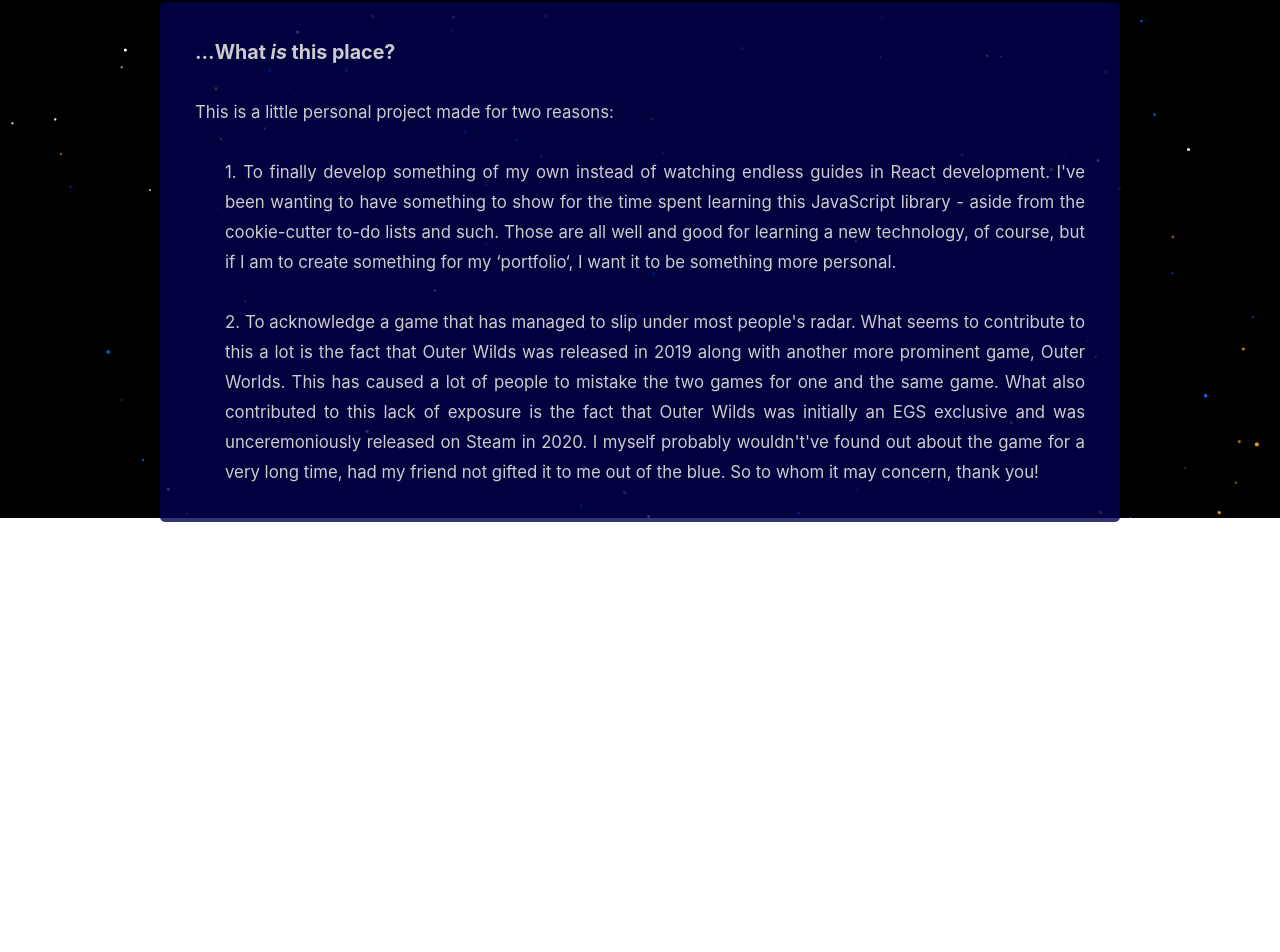
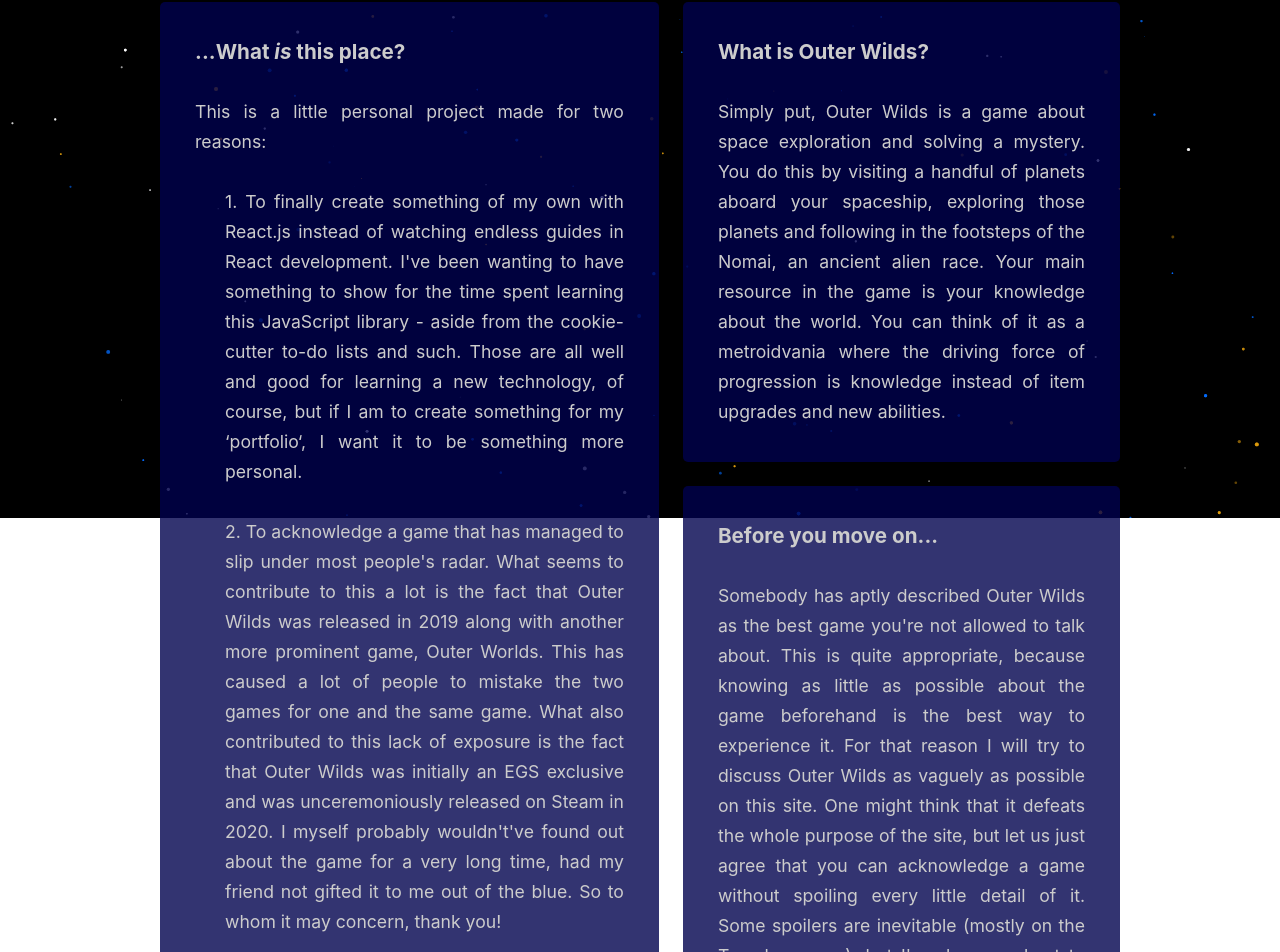
Before and after one commit to ensehic/wild-react-venture, a React (Create React App) app: page / in a window 1280 px wide. Shown: the part 282-1234 px from the top of the page. Before the commit the page ends 876 px from the top, so only its background shows below. Built offline with nearby package versions, Linux system fonts and the light colour scheme.

Commit message:
Revamped Home's layout so that it uses grid when screen is over 1200px wide.

```diff
--- /dev/null
+++ b/src/views/Home.module.css
@@ -0,0 +1,40 @@
+.homeMainContent {
+   display: flex;
+   flex-flow: column;
+   padding: 0;
+}
+
+.homeSubContent {
+    width: 100%;
+}
+
+.beforeYouMove {
+    margin-top: 5vh;
+}
+
+
+@media (min-width: 1200px) {
+    .homeMainContent {
+        display: grid;
+        grid-template-columns: repeat(2, auto);
+        grid-template-rows: repeat(2, auto);
+        row-gap: 3vh;
+        column-gap: 3vh;
+    }
+
+    .intro {
+        grid-row: 1 / span 2;
+    }
+
+    .whatIs {
+        grid-area: 1 / 2; /* grid-row-start / grid-column-start shorthand*/
+    }
+
+    .beforeYouMove {
+        grid-area: 2 / 2;
+    }
+
+    .beforeYouMove {
+        margin-top: 0;
+    }
+}
--- a/src/views/Home.tsx
+++ b/src/views/Home.tsx
@@ -2,6 +2,7 @@
 
 import Container from '../components/Container/Container';
 import Spacer from '../components/Spacer/Spacer';
+import classes from './Home.module.css';
 
 const Home = () => (
     <>
@@ -9,13 +10,14 @@
             <p>Be welcomed in this place!</p>
         </Container>
         <Spacer height='5vh' />
-        <Container defaultBackground>
+        <Container classNameProp={classes.homeMainContent}>
+            <Container classNameProp={`${classes.homeSubContent} ${classes.intro}`} defaultBackground>
                 <h3>...What <em>is</em> this place?</h3>
                 <br />
                 <p>This is a little personal project made for two reasons:</p>
                 <br/>
                 <p className={'indented'}>
-                1. To finally develop something of my own instead of watching endless guides in React development.
+                    1. To finally create something of my own with React.js instead of watching endless guides in React development.
                     I&apos;ve been wanting to have something to show for the time spent learning this JavaScript library - aside from the cookie-cutter to-do lists and such.
                     Those are all well and good for learning a new technology, of course, but if I am to create something for my &lsquo;portfolio&lsquo;, I want it to be something more personal.
                 </p>
@@ -27,6 +29,27 @@
                     found out about the game for a very long time, had my friend not gifted it to me out of the blue. So to whom it may concern, thank you!
                 </p>
             </Container>
+            <Spacer height='5vh' />
+            <Container classNameProp={`${classes.homeSubContent} ${classes.whatIs}`} defaultBackground>
+                <h3>What is Outer Wilds?</h3>
+                <br/>
+                <p>
+                    Simply put, Outer Wilds is a game about space exploration and solving a mystery. You do this by visiting a handful of planets aboard your spaceship, exploring those planets
+                    and following in the footsteps of the Nomai, an ancient alien race. Your main resource in the game is your knowledge about the world. You can think of it as a metroidvania
+                    where the driving force of progression is knowledge instead of item upgrades and new abilities.
+                </p>
+            </Container>
+            <Container classNameProp={`${classes.homeSubContent} ${classes.beforeYouMove}`} defaultBackground>
+                <h3>Before you move on...</h3>
+                <br/>
+                <p>
+                    Somebody has aptly described Outer Wilds as the best game you&apos;re not allowed to talk about. This is quite appropriate, because knowing as little as possible about the
+                    game beforehand is the best way to experience it. For that reason I will try to discuss Outer Wilds as vaguely as possible on this site. One might think that it defeats
+                    the whole purpose of the site, but let us just agree that you can acknowledge a game without spoiling every little detail of it. Some spoilers are inevitable (mostly on
+                    the Travelers page), but I&apos;ve done my best to avoid anything major. The last thing I would want to do is ruin it for any potential players.
+                </p>
+            </Container>
+        </Container>
     </>
 );
 
```
Lines whose indentation alone changed are shown as unchanged.
